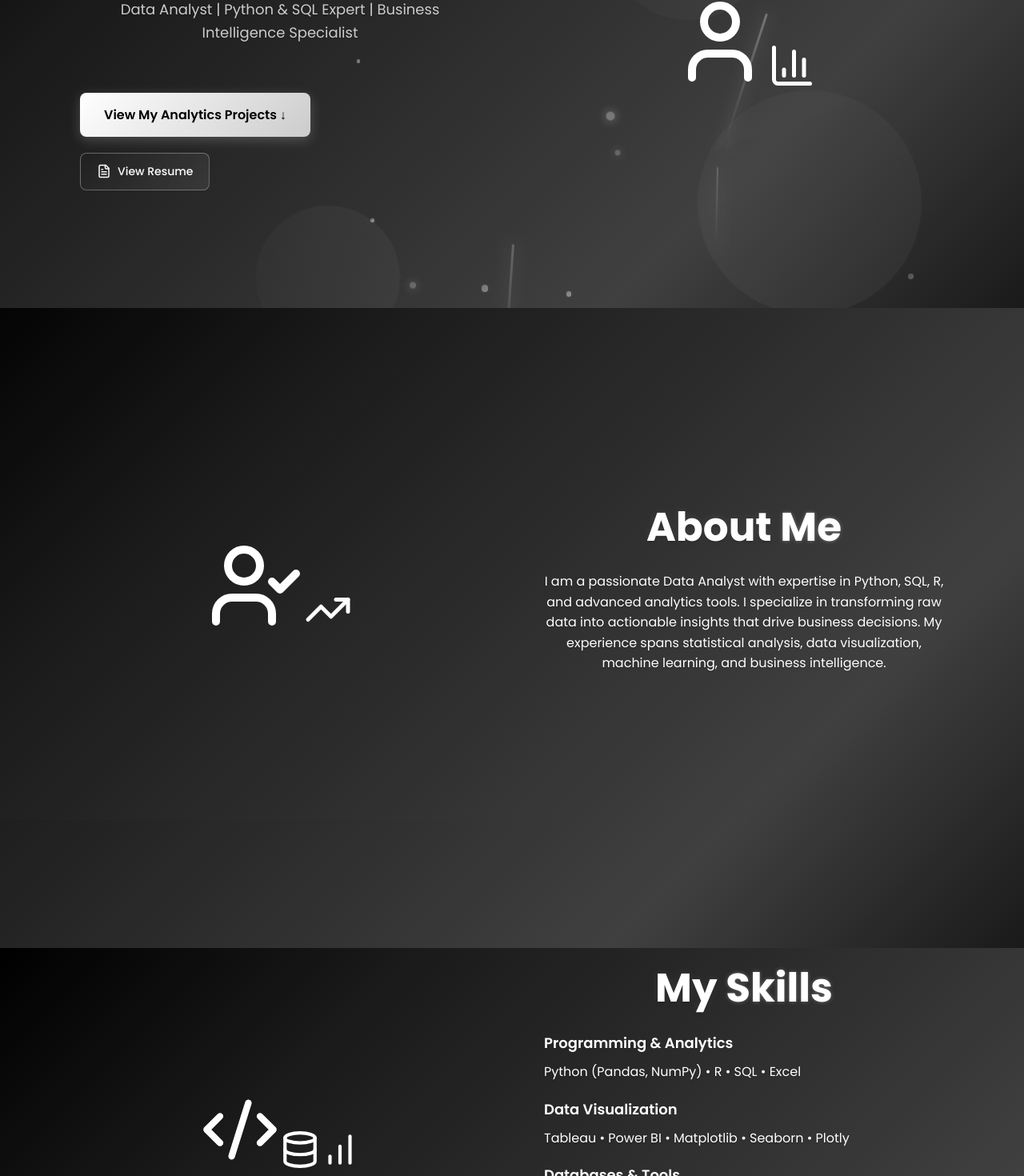
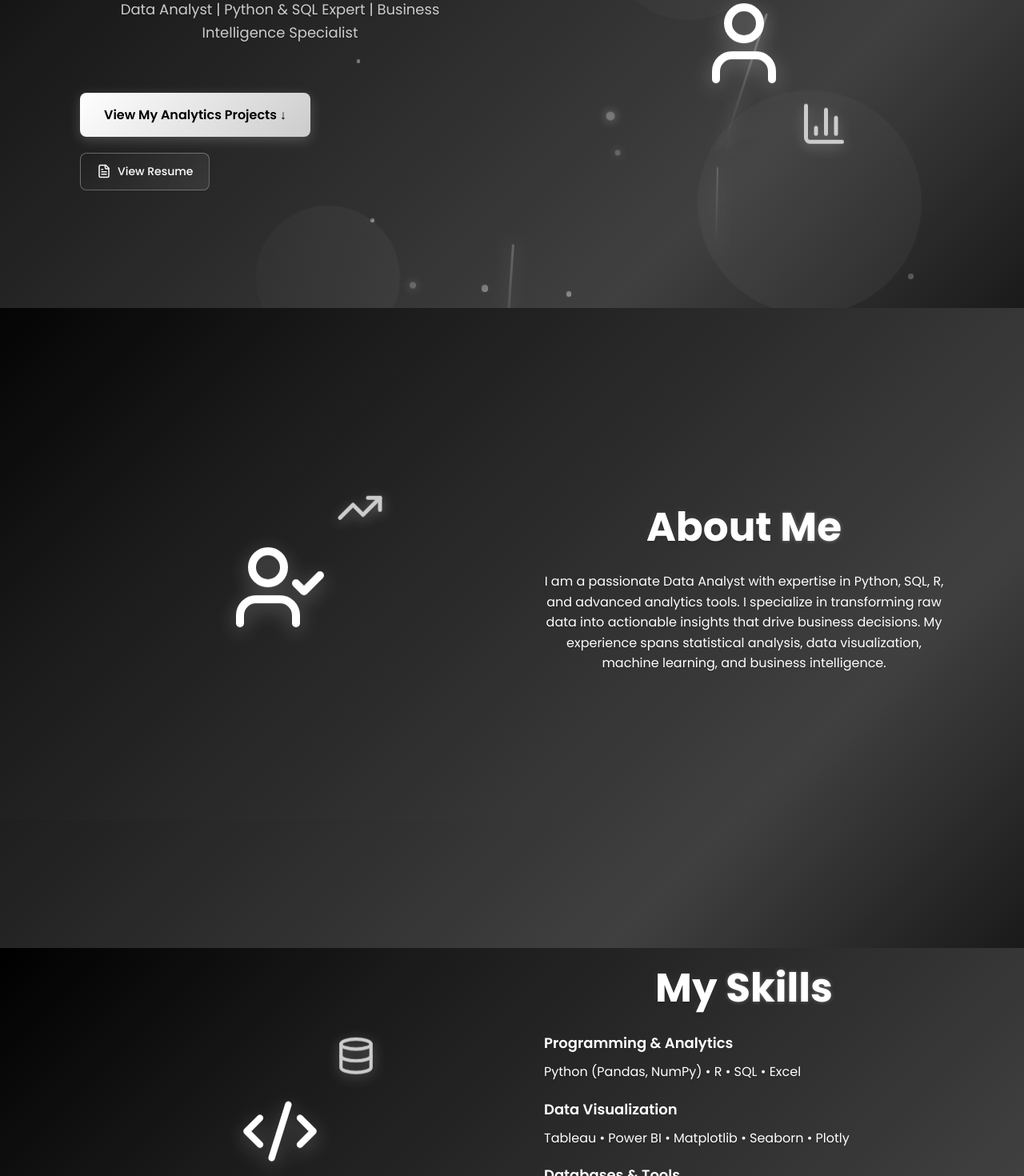
Before and after one commit to Arul-DevX/Personal_portfolio, a React (Vite) app: page / in a window 1280 px wide. Shown: the part 415-1885 px from the top of the page at 80% size. Built offline with nearby package versions, Linux system fonts and the light colour scheme; the HTML template or start-up script is replaced by a standard one.

Commit message:
Updated index.css

```diff
--- a/src/index.css
+++ b/src/index.css
@@ -542,19 +542,102 @@ a {
   margin-top: 30px;
 }
 
-/* Section-specific image classes */
-.hero-image,
-.about-image,
-.skills-image,
-.projects-image,
-.contact-image {
-  filter: drop-shadow(0px 4px 8px rgba(204, 204, 204, 0.2));
-  max-width: 100%;
-  height: auto;
+/* Icon Container Styles */
+.icon-container {
+  display: flex;
+  align-items: center;
+  justify-content: center;
+  position: relative;
+  width: 300px;
+  height: 300px;
+  margin: 0 auto;
   transition: all 0.6s cubic-bezier(0.25, 0.46, 0.45, 0.94);
-  border-radius: 10px;
-  display: block;
-  margin: 0 auto;
+}
+
+.main-icon {
+  color: #ffffff;
+  filter: drop-shadow(0 4px 8px rgba(255, 255, 255, 0.2));
+  transition: all 0.6s cubic-bezier(0.25, 0.46, 0.45, 0.94);
+}
+
+.accent-icon {
+  position: absolute;
+  color: #cccccc;
+  filter: drop-shadow(0 2px 4px rgba(204, 204, 204, 0.3));
+  transition: all 0.6s cubic-bezier(0.25, 0.46, 0.45, 0.94);
+}
+
+/* Section-specific icon positioning */
+.hero-icon .accent-icon {
+  bottom: 20px;
+  right: 20px;
+}
+
+.about-icon .accent-icon {
+  top: 20px;
+  right: 20px;
+}
+
+.skills-icon .accent-1 {
+  top: 30px;
+  right: 30px;
+}
+
+.skills-icon .accent-2 {
+  bottom: 30px;
+  left: 30px;
+}
+
+.projects-icon .accent-1 {
+  top: 25px;
+  right: 25px;
+}
+
+.projects-icon .accent-2 {
+  bottom: 25px;
+  right: 25px;
+}
+
+.contact-icon .accent-icon {
+  bottom: 30px;
+  right: 30px;
+}
+
+/* Icon hover effects */
+.animate.fade-in-left .icon-container,
+.animate.fade-in-right .icon-container {
+  transform: scale(1);
+}
+
+.animate.fade-in-left .main-icon,
+.animate.fade-in-right .main-icon {
+  transform: scale(1);
+  filter: drop-shadow(0 6px 12px rgba(255, 255, 255, 0.3));
+}
+
+.animate.fade-in-left .accent-icon,
+.animate.fade-in-right .accent-icon {
+  transform: scale(1);
+  filter: drop-shadow(0 4px 8px rgba(204, 204, 204, 0.4));
+}
+
+/* Icon animations */
+@keyframes iconFloat {
+  0%, 100% {
+    transform: translateY(0px);
+  }
+  50% {
+    transform: translateY(-10px);
+  }
+}
+
+.main-icon {
+  animation: iconFloat 3s ease-in-out infinite;
+}
+
+.accent-icon {
+  animation: iconFloat 3s ease-in-out infinite;
+  animation-delay: 0.5s;
 }
 
 /* Highlight spans for section titles */
@@ -641,27 +724,8 @@ a {
 }
 
 .all_img {
-  filter: drop-shadow(0px 4px 8px rgba(204, 204, 204, 0.2));
-  max-width: 100%;
-  height: auto;
-  padding-left: 0px;
-  transition: all 0.6s cubic-bezier(0.25, 0.46, 0.45, 0.94);
-  border-radius: 10px;
   display: block;
   margin: 0 auto;
-}
-
-/* Optimized image animations */
-.all_img {
-  transform: scale(0.95);
-  opacity: 0.9;
-}
-
-.animate.fade-in-left .all_img,
-.animate.fade-in-right .all_img {
-  transform: scale(1);
-  opacity: 1;
-  transition-delay: 0.2s;
 }
 
 .cursor {
@@ -1286,6 +1350,21 @@ section {
 
   .animate-on-scroll.fade-in-right {
     transform: translateX(20px) scale(0.98);
+  }
+
+  .icon-container {
+    width: 200px;
+    height: 200px;
+  }
+
+  .main-icon {
+    width: 60px;
+    height: 60px;
+  }
+
+  .accent-icon {
+    width: 30px;
+    height: 30px;
   }
 }
 
@@ -1470,6 +1549,81 @@ section {
     }
 }
 
+/* Responsive adjustments */
+@media (max-width: 768px) {
+  .icon-container {
+    width: 250px;
+    height: 250px;
+  }
+
+  .main-icon {
+    width: 80px;
+    height: 80px;
+  }
+
+  .accent-icon {
+    width: 40px;
+    height: 40px;
+  }
+
+  .contact-info {
+    gap: 18px;
+    margin-top: 25px;
+  }
+
+  .contact-item {
+    padding: 12px 0;
+    gap: 10px;
+  }
+
+  .contact-icon {
+    width: 18px;
+    height: 18px;
+  }
+
+  .contact-item:hover {
+    transform: translateX(3px);
+  }
+
+  .geometric-shape {
+    width: 120px !important; /* Increased from 60px */
+    height: 120px !important; /* Increased from 60px */
+  }
+
+  .geometric-shape.circle {
+    width: 100px !important; /* Increased from 50px */
+    height: 100px !important; /* Increased from 50px */
+  }
+
+  .geometric-shape.triangle {
+    width: 0 !important;
+    height: 0 !important;
+    border-left: 60px solid transparent !important; /* Increased from 30px */
+    border-right: 60px solid transparent !important; /* Increased from 30px */
+    border-bottom: 104px solid rgba(255, 255, 255, 0.05) !important; /* Increased from 52px */
+  }
+
+  .geometric-shape.diamond {
+    width: 85px !important; /* Increased from 42.5px */
+    height: 85px !important; /* Increased from 42.5px */
+  }
+
+  .geometric-shape.hexagon {
+    width: 100px !important; /* Increased from 50px */
+    height: 87px !important; /* Increased from 43.5px */
+  }
+
+  .geometric-shape.hexagon::before {
+    width: 100px !important; /* Increased from 50px */
+    height: 87px !important; /* Increased from 43.5px */
+  }
+
+  .geometric-shape.hexagon::after {
+    width: 100px !important; /* Increased from 50px */
+    height: 87px !important; /* Increased from 43.5px */
+  }
+}
+
 /* Extra Small Mobile (below 320px) */
 @media (max-width: 319px) {
   .container {
```
